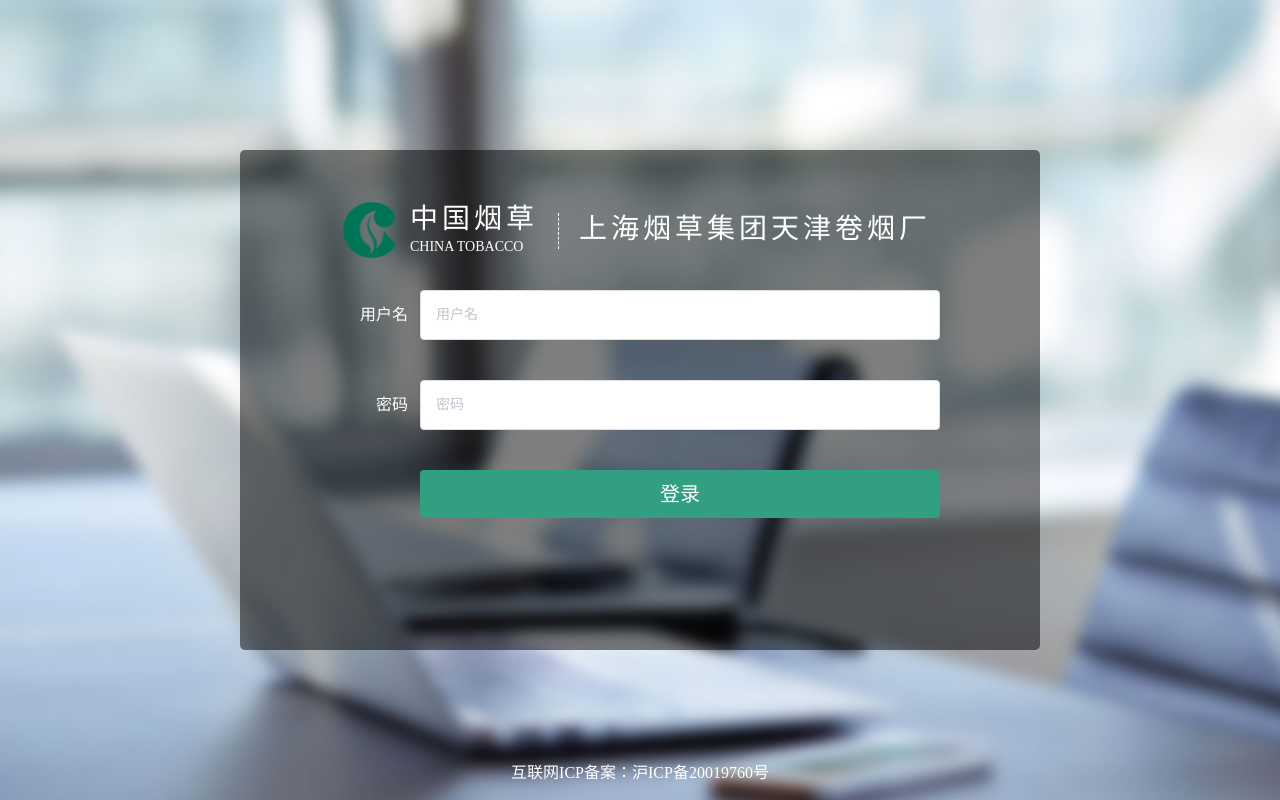
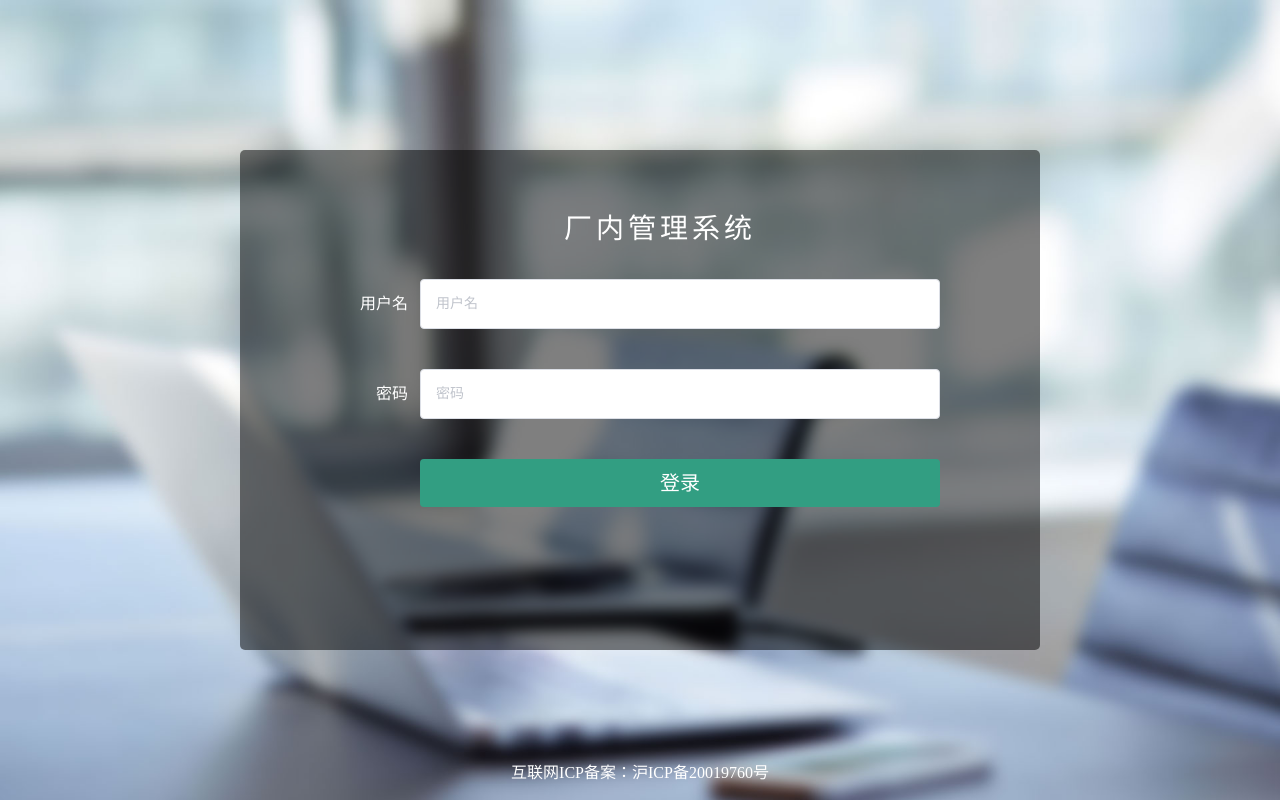
Before and after one commit to M-JFan/management-system, a Vue app: page /#/ in a window 1280 px wide. Built offline with nearby package versions, Linux system fonts and the light colour scheme; a web font is replaced by a local one.

Commit message:
修改title

```diff
--- a/src/components/Title.vue
+++ b/src/components/Title.vue
@@ -1,13 +1,14 @@
 <template>
   <div class="LoginTitle">
-    <div class="LogoContent">
+    <!-- <div class="LogoContent">
       <img src="../assets/logo.png" alt="logo" />
       <div class="Logo">
         <p>中国烟草</p>
         <span>CHINA TOBACCO</span>
       </div>
     </div>
-    <div class="Title">上海烟草集团天津卷烟厂</div>
+    <div class="Title">上海烟草集团天津卷烟厂</div>-->
+    <div class="Title_Black">厂内管理系统</div>
   </div>
 </template>
 <script>
@@ -16,6 +17,7 @@
 <style lang="scss" scoped>
 .LoginTitle {
   display: flex;
+  text-align: center;
   & .LogoContent {
     display: flex;
     img {
@@ -47,5 +49,17 @@
     line-height: 32px;
     letter-spacing: 4px;
   }
+  & .Title_Black {
+    width: 100%;
+    text-align: center;
+    padding-left: 20px;
+    margin-left: 20px;
+    color: #fff;
+    font-size: 28px;
+    margin-top: 13px;
+    height: 36px;
+    line-height: 32px;
+    letter-spacing: 4px;
+  }
 }
 </style>
--- a/src/components/operation/work-order-info.vue
+++ b/src/components/operation/work-order-info.vue
@@ -20,19 +20,13 @@
               <span style="color:#ffb400">发布</span>
             </p>
             <p v-else-if="orderInfo.status == 2">
-              <span style="color:#6aa6ef">开始</span>
+              <span style="color:#0033cc">进行中</span>
             </p>
             <p v-else-if="orderInfo.status == 3">
-              <span style="color:#34d6ac">部分完成</span>
+              <span style="color:#00cc00">完成</span>
             </p>
             <p v-else-if="orderInfo.status == 4">
-              <span style="color:#329e82">完成</span>
-            </p>
-            <p v-else-if="orderInfo.status == 5">
-              <span style="color:#f9bb06">取消</span>
-            </p>
-            <p v-else>
-              <span style="color:red">关闭</span>
+              <span style="color:red">拒绝</span>
             </p>
           </el-form-item>
         </el-col>
@@ -56,18 +50,36 @@
       </el-form-item>
       <el-form-item label="工作图片:">
         <div class="img">
-          <el-image v-show="orderInfo.pic1 != null" style="width: 100px; height: 100px" :src="orderInfo.pic1"></el-image>
-          <el-image v-show="orderInfo.pic2 != null" style="width: 100px; height: 100px" :src="orderInfo.pic2"></el-image>
-          <el-image v-show="orderInfo.pic3 != null" style="width: 100px; height: 100px" :src="orderInfo.pic3"></el-image>
+          <el-image
+            v-show="orderInfo.pic1 != null"
+            style="width: 100px; height: 100px"
+            :src="orderInfo.pic1"
+          ></el-image>
+          <el-image
+            v-show="orderInfo.pic2 != null"
+            style="width: 100px; height: 100px"
+            :src="orderInfo.pic2"
+          ></el-image>
+          <el-image
+            v-show="orderInfo.pic3 != null"
+            style="width: 100px; height: 100px"
+            :src="orderInfo.pic3"
+          ></el-image>
           <!-- <el-image
             style="width: 100px; height: 100px"
             :src="item"
             :preview-src-list="item.split()"
-          ></el-image> -->
+          ></el-image>-->
         </div>
       </el-form-item>
       <el-form-item label="完成视频:">
-        <video v-show="orderInfo.video" class="video" :src="orderInfo.video" controls="controls" style="width: 100%;height: 300px;"></video>
+        <video
+          v-show="orderInfo.video"
+          class="video"
+          :src="orderInfo.video"
+          controls="controls"
+          style="width: 100%;height: 300px;"
+        ></video>
       </el-form-item>
     </el-form>
   </el-dialog>
```
